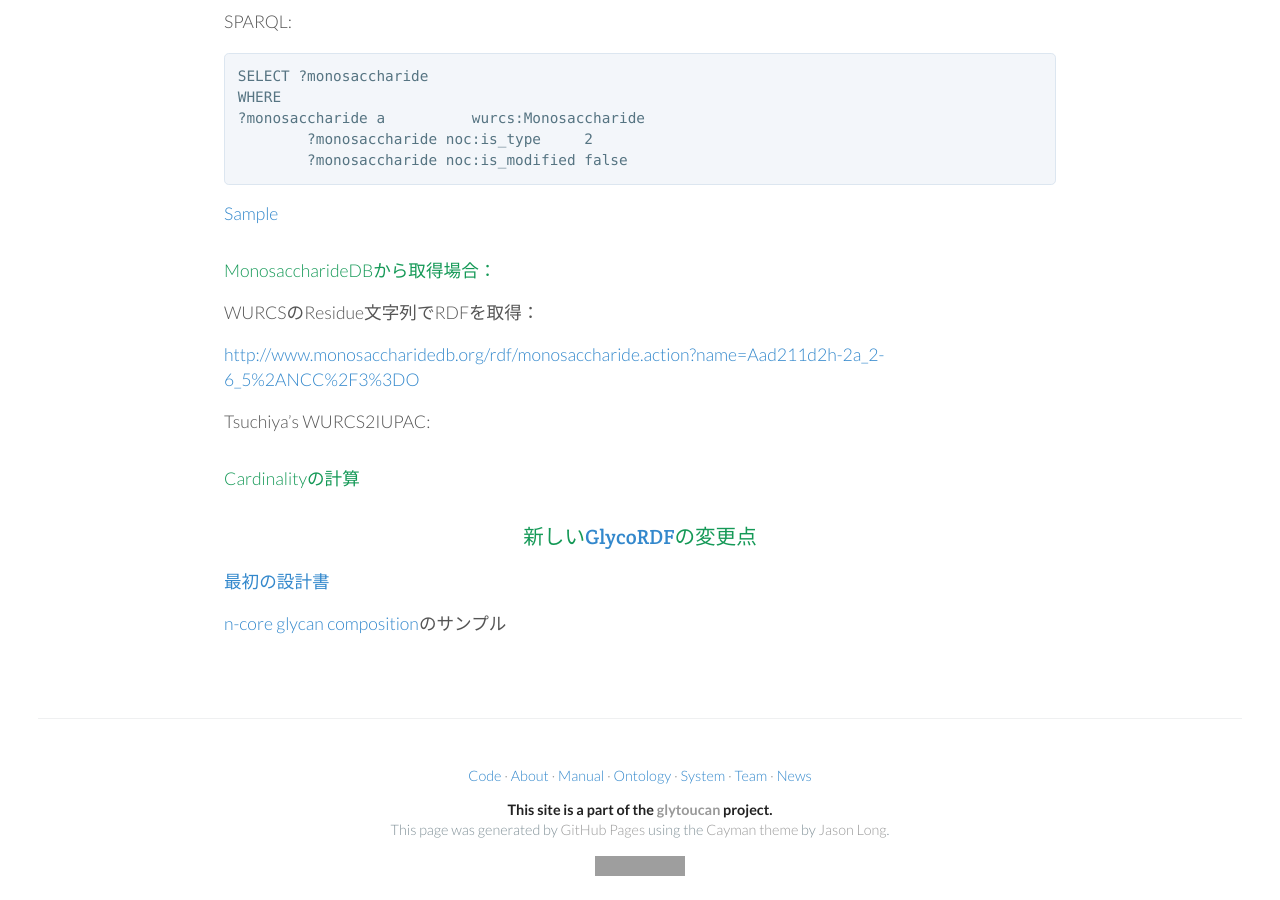
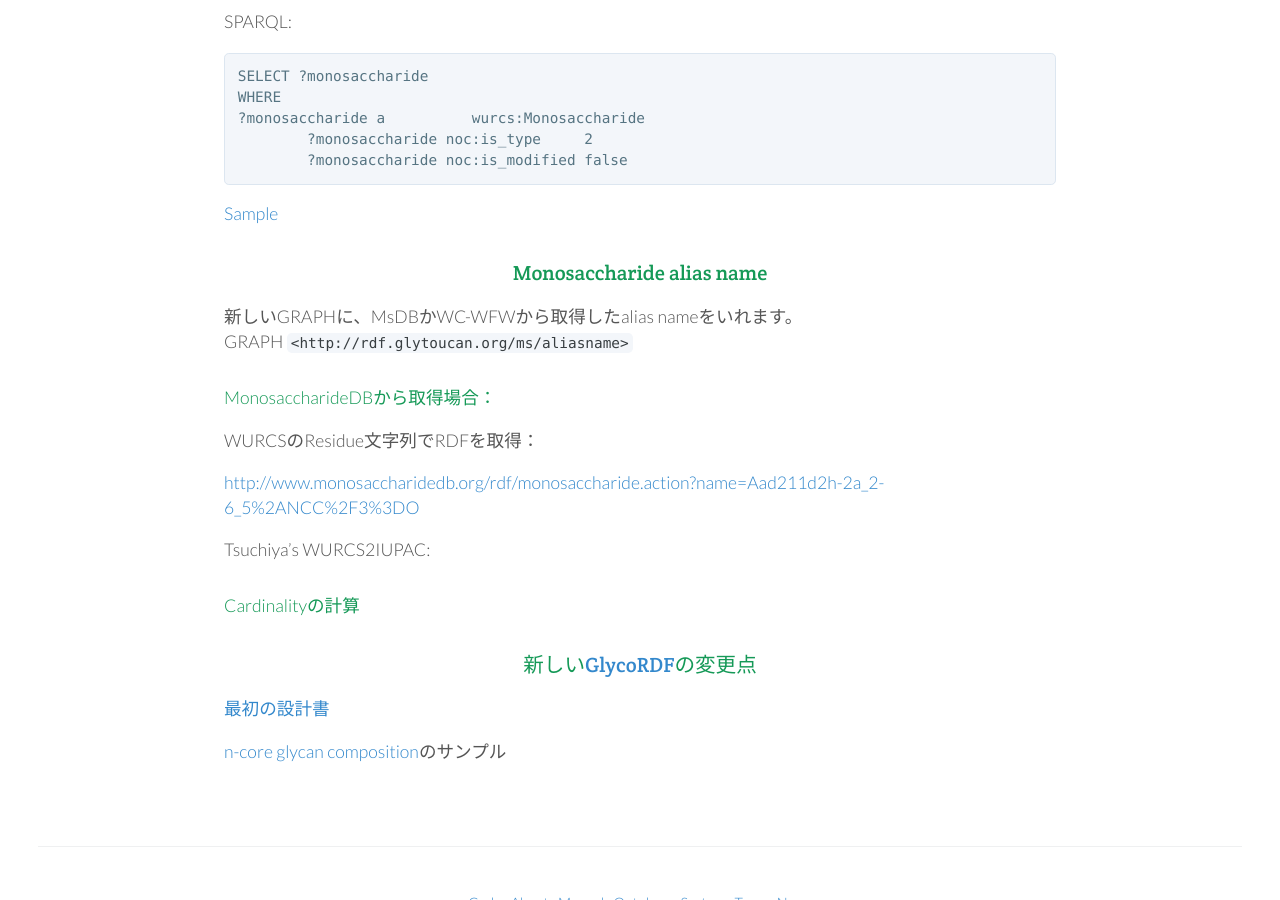
Before and after one commit to glytoucan/glytoucan, a Jekyll site: the page built from system/composition_ja.md, in a window 1280 px wide and 900 px high, scrolled down 2303 px. Built offline with Jekyll 4.4.1, drawn with Linux system fonts in a browser that asks for light colours; nearby versions of some CDN libraries; Markdown is read by kramdown in place of the engine named in the settings; grey boxes are pictures that could not be loaded.

Commit message:
Update composition_ja.md

```diff
--- a/system/composition_ja.md
+++ b/system/composition_ja.md
@@ -95,6 +95,10 @@ SPARQL:
 
 [Sample](http://beta.ts.glytoucan.org/sparql?default-graph-uri=&query=PREFIX+wurcs%3A+%3Chttp%3A%2F%2Fwww.glycoinfo.org%2Fglyco%2Fowl%2Fwurcs%23%3E%0D%0ASELECT+distinct+%3Fmono%0D%0A++++++++++++++++FROM+%3Chttp%3A%2F%2Frdf.glytoucan.org%2Fwurcs%2Fms%3E%0D%0A++++++++++++++++WHERE%7B%0D%0A%3Fmono+a+wurcs%3AMonosaccharide+.%0D%0A%7D%0D%0Alimit+100&format=text%2Fhtml&timeout=0&debug=on)
 
+### Monosaccharide alias name
+新しいGRAPHに、MsDBかWC-WFWから取得したalias nameをいれます。
+GRAPH `<http://rdf.glytoucan.org/ms/aliasname>`
+
 
 #### MonosaccharideDBから取得場合：
 
```
